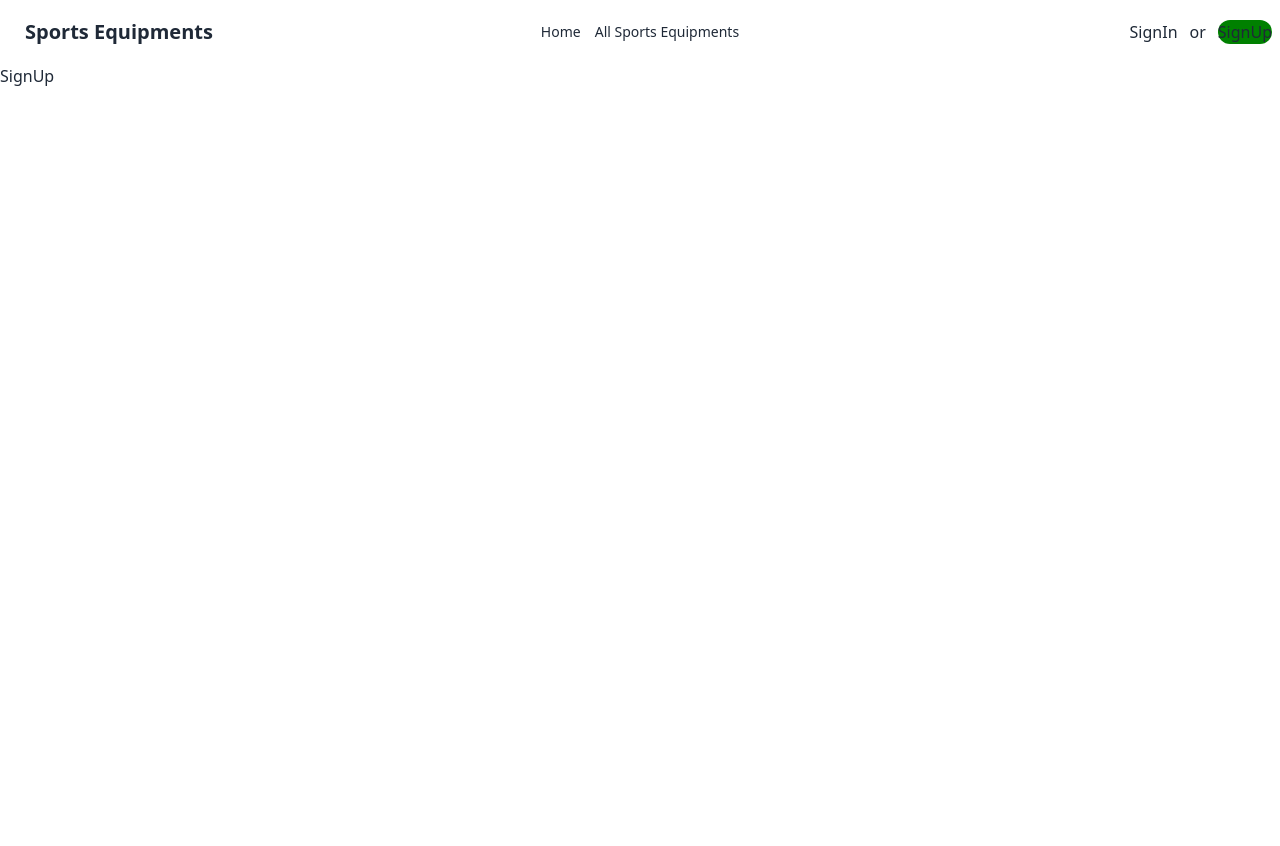
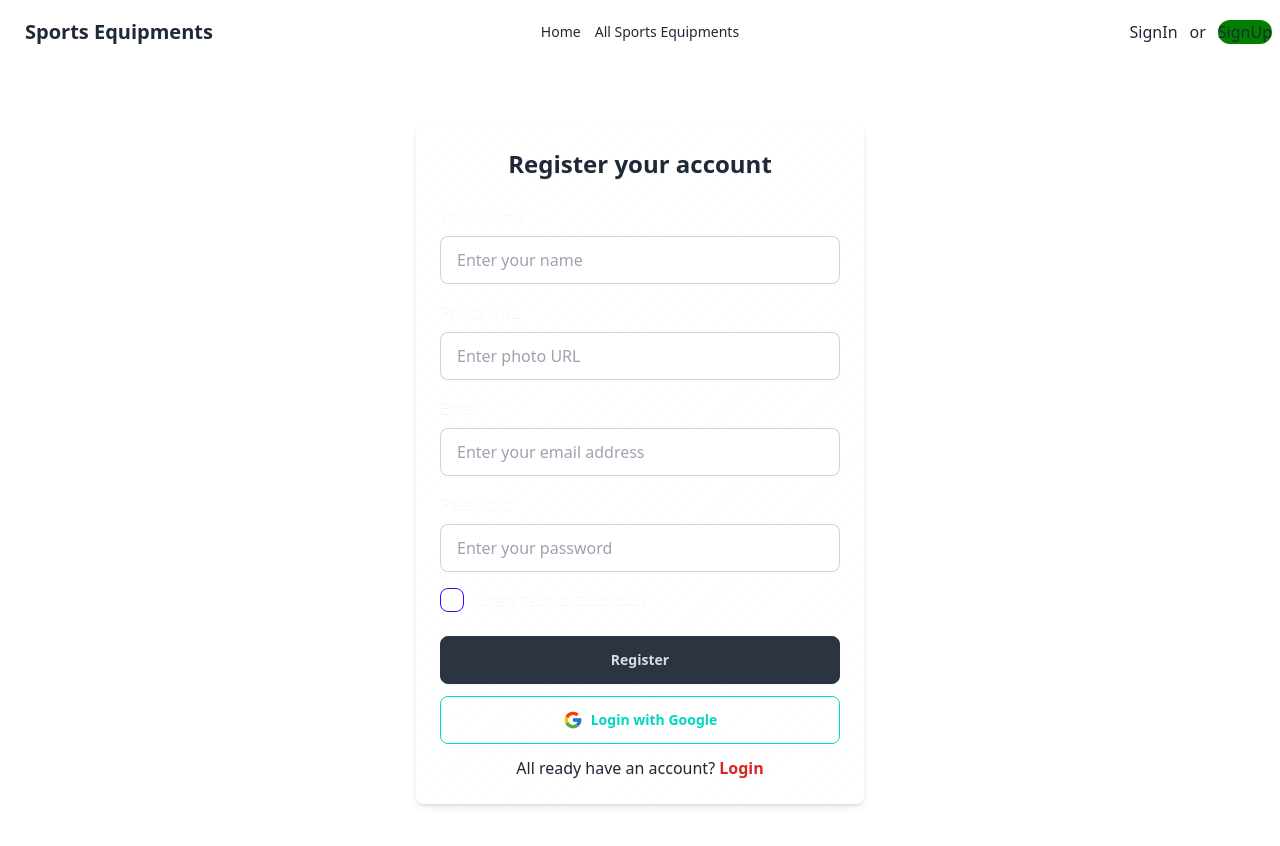
Before and after one commit to RiazullJannat/Equi-Sports-client, a React (Vite) app: page /signUp in a window 1280 px wide. Shown: the top 846 px of the page. Before the commit the page ends 800 px from the top, so only its background shows below. Built offline with nearby package versions, Linux system fonts and the light colour scheme.

Commit message:
added signUp page

```diff
--- a/src/components/Pages/SignUp.jsx
+++ b/src/components/Pages/SignUp.jsx
@@ -1,8 +1,86 @@
+import { Helmet } from "react-helmet";
+import { FcGoogle } from "react-icons/fc";
+import { Link } from "react-router-dom";
 
 const SignUp = () => {
+    const handleSubmit = () => {
+
+    }
+    const handleGoogleSignIn = () => {
+
+    }
     return (
-        <div>
-            SignUp
+        <div className="flex justify-center items-center min-h-screen ">
+            <Helmet><title>CareerCounseling | SignUp</title></Helmet>
+            <div className="w-full max-w-md  shadow-md rounded-lg p-6 glass">
+                <h2 className="text-2xl font-semibold text-center mb-6">Register your account</h2>
+                <form onSubmit={handleSubmit}>
+                    <div className="mb-4">
+                        <label className="block text-white font-medium mb-2" htmlFor="name">
+                            Your Name
+                        </label>
+                        <input
+                            type="text"
+                            id="name"
+                            name="name"
+                            placeholder="Enter your name"
+                            className="input input-bordered w-full"
+                        />
+                    </div>
+                    <div className="mb-4">
+                        <label className="block text-white font-medium mb-2" htmlFor="photoUrl">
+                            Photo URL
+                        </label>
+                        <input
+                            type="url"
+                            id="photoUrl"
+                            name="photoUrl"
+                            placeholder="Enter photo URL"
+                            className="input input-bordered w-full"
+                        />
+                    </div>
+                    <div className="mb-4">
+                        <label className="block text-white font-medium mb-2" htmlFor="email">
+                            Email
+                        </label>
+                        <input
+                            type="email"
+                            id="email"
+                            name="email"
+                            placeholder="Enter your email address"
+                            className="input input-bordered w-full"
+                        />
+                    </div>
+                    <div className="mb-4">
+                        <label className="block text-white font-medium mb-2" htmlFor="password">
+                            Password
+                        </label>
+                        <input
+                            type="password"
+                            id="password"
+                            name="password"
+                            placeholder="Enter your password"
+                            className="input input-bordered w-full"
+                        />
+                    </div>
+                    <div className="flex items-center mb-6">
+                        <input type="checkbox" name="terms" className="checkbox checkbox-primary mr-2" />
+                        <label htmlFor="terms" className="text-sm text-white">
+                            Accept <span className="font-semibold">Term & Conditions</span>
+                        </label>
+                    </div>
+                    <button type="submit" className="btn btn-neutral w-full">
+                        Register
+                    </button>
+                </form>
+                <button className="btn btn-outline my-3 btn-accent w-full flex items-center justify-center gap-2"
+                    onClick={handleGoogleSignIn}
+                >
+                    <FcGoogle className="text-xl" />
+                    Login with Google
+                </button>
+                <p className="text-center">All ready have an account? <Link to={'/auth/signIn'} className="text-red-600 font-semibold">Login</Link></p>
+            </div>
         </div>
     );
 };
```
